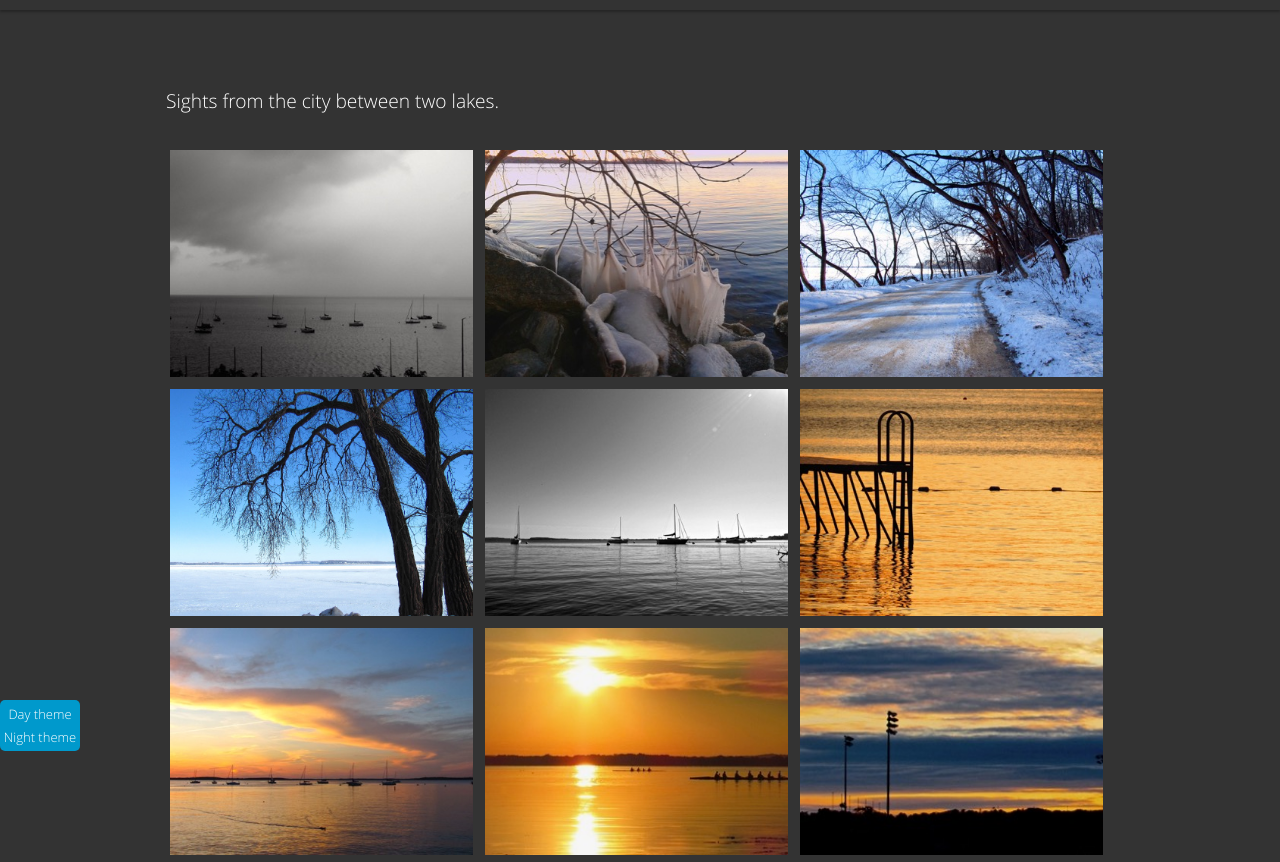
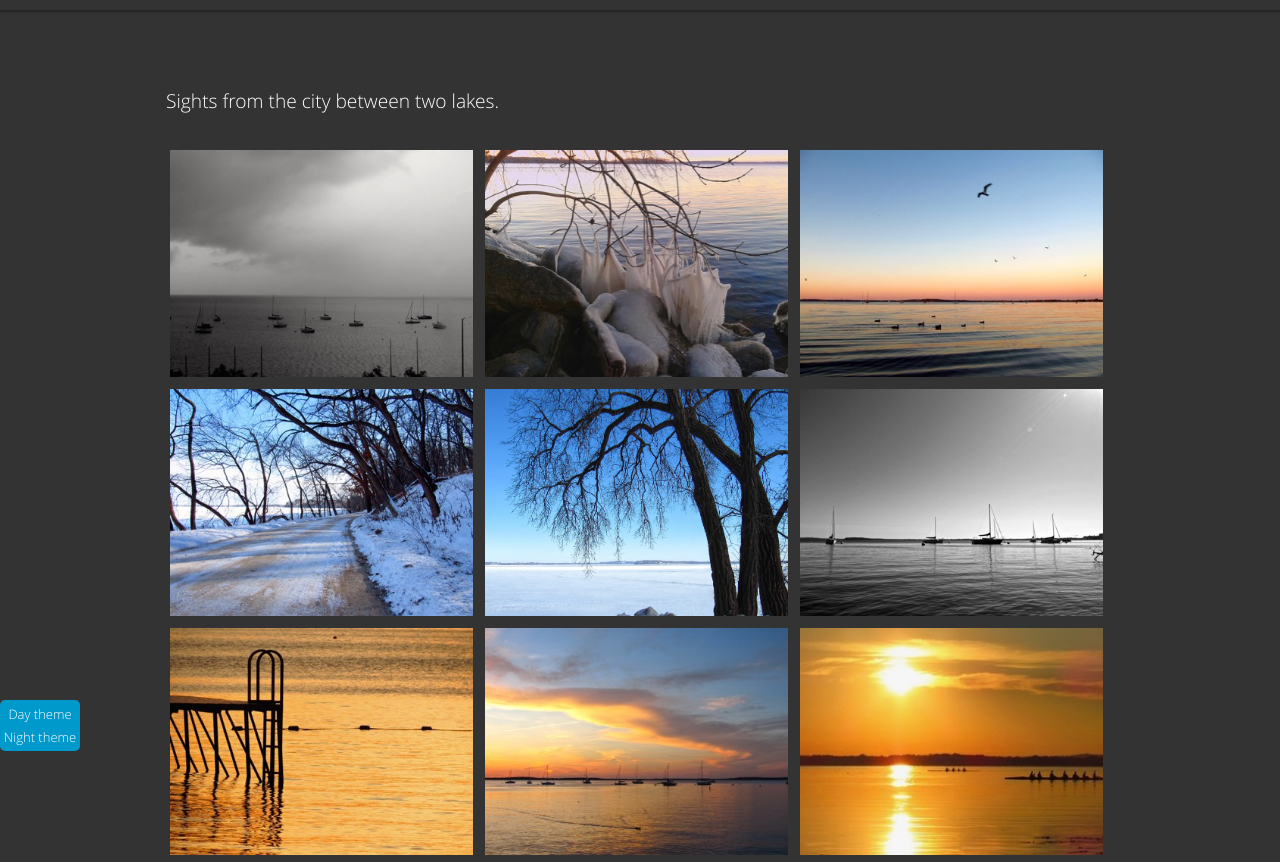
Before and after one commit to heikalb/hb, a plain HTML site: page madison.html in a window 1280 px wide. Shown: the part 49-911 px from the top of the page. Drawn offline with Linux system fonts and the light colour scheme.

Commit message:
added image

```diff
--- a/madison.html
+++ b/madison.html
@@ -52,12 +52,13 @@
         <section class = "thumbnail-gallery thumbnail-gallery-js-enabled" data-featherlight-gallery data-featherlight-filter="a">
             <a href="photography_images/IMG_3662.jpg" class="gallery"><img class="main madison landscape" src="photography_thumbnails/IMG_3662.jpg" alt="Lake wrath - August, 21, 2014 - Madison, WI, USA"></a>
             <a href="photography_images/2013-11-24-16.21.18.jpg" class="gallery"><img class="main madison landscape" src="photography_thumbnails/2013-11-24-16.21.18.jpg" alt="The grasp of fall - November 2012 - Madison, WI, USA"></a>
-            <a href="photography_images/IMG_0468.jpg" class="gallery"><img class="main madison landscape" src="photography_thumbnails/IMG_0468.jpg" alt="The march of winter - January 10, 2015 - Madison, WI, USA"></a>
-            <a href="photography_images/IMG_0961.jpg" class="gallery"><img class="main madison portrait" src="photography_thumbnails/IMG_0961.jpg" alt="Lake Mendota - March 8, 2015 - Madison, WI, USA"></a>
+            <a href="photography_images/IMG_4873.jpg" class="gallery"><img class="main madison landscape" src="photography_thumbnails/IMG_4873.jpg" alt="Goodbye, day - October 11, 2014 - Madison, WI, USA"></a>
+            <a href="photography_images/IMG_0468.jpg" class="gallery"><img class="main madison landscape" data-src="photography_thumbnails/IMG_0468.jpg" alt="The march of winter - January 10, 2015 - Madison, WI, USA"></a>
+            <a href="photography_images/IMG_0961.jpg" class="gallery"><img class="main madison portrait" data-src="photography_thumbnails/IMG_0961.jpg" alt="Lake Mendota - March 8, 2015 - Madison, WI, USA"></a>
             <a href="photography_images/IMG_6891.jpg" class="gallery"><img class="main madison landscape" data-src="photography_thumbnails/IMG_6891.jpg" alt="Sailboats on Lake Mendota - May 23, 2015 - Madison, WI, USA"></a>
             <a href="photography_images/IMG_7380.jpg" class="gallery"><img class="main madison landscape" data-src="photography_thumbnails/IMG_7380.jpg" alt="Lava pier - June 2, 2015 - Madison, WI, USA"></a>
             <a href="photography_images/IMG_7394.jpg" class="gallery"><img class="main madison landscape" data-src="photography_thumbnails/IMG_7394.jpg" alt="Summer passage - June 2, 2015 - Madison, WI, USA"></a>
-			<a href="photography_images/IMG_9245.jpg" class="gallery"><img class="main other landscape" src="photography_thumbnails/IMG_9245.jpg" alt="Sunrise practice - July 22, 2015 - Madison, WI, USA"></a>
+			<a href="photography_images/IMG_9245.jpg" class="gallery"><img class="main other landscape" data-src="photography_thumbnails/IMG_9245.jpg" alt="Sunrise practice - July 22, 2015 - Madison, WI, USA"></a>
             <a href="photography_images/IMG_1399.jpg" class="gallery"><img class="main madison landscape" data-src="photography_thumbnails/IMG_1399.jpg" alt="Dusk tide - September 9, 2015 - Madison, WI, USA"></a>
             <a href="photography_images/IMG_3397.jpg" class="gallery"><img class="main madison portrait" data-src="photography_thumbnails/IMG_3397.jpg" alt="Autumn descending - October 25, 2015 - Madison, WI, USA"></a>
             <a href="photography_images/IMG_3860.jpg" class="gallery"><img class="main madison portrait" data-src="photography_thumbnails/IMG_3860.jpg" alt="A seat with dusk- November 15, 2015 - Madison, WI, USA"></a>
@@ -65,7 +66,6 @@
             <a href="photography_images/IMG_0770.jpg" class="gallery"><img class="main madison landscape" data-src="photography_thumbnails/IMG_0770.jpg" alt="Lake Wingra dam - January 12, 2016 - Madison, WI, USA"></a>
             <a href="photography_images/IMG_1832.jpg" class="gallery"><img class="main madison landscape" data-src="photography_thumbnails/IMG_1832.jpg" alt="Vilas lagoon - March 11, 2016 - Madison, WI, USA"></a>
             <a href="photography_images/IMG_5132.jpg" class="gallery"><img class="main madison landscape" data-src="photography_thumbnails/IMG_5132.jpg" alt="Guests of the dusk - May 5, 2016 - Madison, WI, USA"></a>
-            <a href="photography_images/IMG_6118.jpg" class="gallery"><img class="main madison landscape" data-src="photography_thumbnails/IMG_6118.jpg" alt="By the legs of heaven - May 27, 2016 - Madison, WI, USA"></a>
             <a href="photography_images/IMG_6205.jpg" class="gallery"><img class="main madison landscape" data-src="photography_thumbnails/IMG_6205.jpg" alt="Wisconsin State Capitol - May 27, 2016 - Madison, WI, USA"></a>
             <a href="photography_images/IMG_6360.jpg" class="gallery"><img  class="main madison landscape" data-src="photography_thumbnails/IMG_6360.jpg" alt="Memorial Union pier - May 29, 2016 - Madison, WI, USA"></a>
         </section>
@@ -76,12 +76,13 @@
 			<section class = "thumbnail-gallery" data-featherlight-gallery data-featherlight-filter="a">
                 <a href="photography_images/IMG_3662.jpg" class="gallery"><img class="main madison landscape" src="photography_thumbnails/IMG_3662.jpg" alt="Lake wrath - August, 21, 2014 - Madison, WI, USA"></a>
                 <a href="photography_images/2013-11-24-16.21.18.jpg" class="gallery"><img class="main madison landscape" src="photography_thumbnails/2013-11-24-16.21.18.jpg" alt="The grasp of fall - November 2012 - Madison, WI, USA"></a>
+                <a href="photography_images/IMG_4873.jpg" class="gallery"><img class="main madison landscape" src="photography_thumbnails/IMG_4873.jpg" alt="Goodbye, day - October 11, 2014 - Madison, WI, USA"></a>
                 <a href="photography_images/IMG_0468.jpg" class="gallery"><img class="main madison landscape" src="photography_thumbnails/IMG_0468.jpg" alt="The march of winter - January 10, 2015 - Madison, WI, USA"></a>
                 <a href="photography_images/IMG_0961.jpg" class="gallery"><img class="main madison portrait" src="photography_thumbnails/IMG_0961.jpg" alt="Lake Mendota - March 8, 2015 - Madison, WI, USA"></a>
                 <a href="photography_images/IMG_6891.jpg" class="gallery"><img class="main madison landscape" src="photography_thumbnails/IMG_6891.jpg" alt="Sailboats on Lake Mendota - May 23, 2015 - Madison, WI, USA"></a>
                 <a href="photography_images/IMG_7380.jpg" class="gallery"><img class="main madison landscape" src="photography_thumbnails/IMG_7380.jpg" alt="Lava pier - June 2, 2015 - Madison, WI, USA"></a>
                 <a href="photography_images/IMG_7394.jpg" class="gallery"><img class="main madison landscape" src="photography_thumbnails/IMG_7394.jpg" alt="Summer passage - June 2, 2015 - Madison, WI, USA"></a>
-                <a href="photography_images/IMG_9245.jpg" class="gallery"><img class="main other landscape" src="photography_thumbnails/IMG_9245.jpg" alt="Sunrise practice - July 22, 2015 - Madison, WI, USA"></a>
+                <a href="photography_images/IMG_9245.jpg" class="gallery"><img class="main madison landscape" src="photography_thumbnails/IMG_9245.jpg" alt="Sunrise practice - July 22, 2015 - Madison, WI, USA"></a>
                 <a href="photography_images/IMG_1399.jpg" class="gallery"><img class="main madison landscape" src="photography_thumbnails/IMG_1399.jpg" alt="Dusk tide - September 9, 2015 - Madison, WI, USA"></a>
                 <a href="photography_images/IMG_3397.jpg" class="gallery"><img class="main madison portrait" src="photography_thumbnails/IMG_3397.jpg" alt="Autumn descending - October 25, 2015 - Madison, WI, USA"></a>
                 <a href="photography_images/IMG_3860.jpg" class="gallery"><img class="main madison portrait" src="photography_thumbnails/IMG_3860.jpg" alt="A seat with dusk- November 15, 2015 - Madison, WI, USA"></a>
@@ -89,9 +90,8 @@
                 <a href="photography_images/IMG_0770.jpg" class="gallery"><img class="main madison landscape" src="photography_thumbnails/IMG_0770.jpg" alt="Lake Wingra dam - January 12, 2016 - Madison, WI, USA"></a>
                 <a href="photography_images/IMG_1832.jpg" class="gallery"><img class="main madison landscape" src="photography_thumbnails/IMG_1832.jpg" alt="Vilas lagoon - March 11, 2016 - Madison, WI, USA"></a>
                 <a href="photography_images/IMG_5132.jpg" class="gallery"><img class="main madison landscape" src="photography_thumbnails/IMG_5132.jpg" alt="Guests of the dusk - May 5, 2016 - Madison, WI, USA"></a>
-                <a href="photography_images/IMG_6118.jpg" class="gallery"><img class="main madison landscape" src="photography_thumbnails/IMG_6118.jpg" alt="By the legs of heaven - May 27, 2016 - Madison, WI, USA"></a>
                 <a href="photography_images/IMG_6205.jpg" class="gallery"><img class="main madison landscape" src="photography_thumbnails/IMG_6205.jpg" alt="Wisconsin State Capitol - May 27, 2016 - Madison, WI, USA"></a>
-                <a href="photography_images/IMG_6360.jpg" class="gallery"><img  class="main madison landscape" src="photography_thumbnails/IMG_6360.jpg" alt="Memorial Union pier - May 29, 2016 - Madison, WI, USA"></a>
+                <a href="photography_images/IMG_6360.jpg" class="gallery"><img class="main madison landscape" src="photography_thumbnails/IMG_6360.jpg" alt="Memorial Union pier - May 29, 2016 - Madison, WI, USA"></a>
             </section>
 		</noscript>
 
@@ -140,19 +140,19 @@
         <!--Share button-->
 		<!--div class = 'sharer'>
 			<div class = 'share-sites'>
-				<!-- Facebook>
+				<! Facebook>
 				<a href="http://www.facebook.com/sharer.php?u=heikalb.com" target="_blank">
 					<img src = "sharer-logos/facebook.svg"/>
 				</a>
-				<!-- Google+>
+				<! Google+>
 				<a href="https://plus.google.com/share?url=heikalb.com" target="_blank">
 					<img src = "sharer-logos/googlePlus.svg"/>
 				</a>
-				<!-- Twitter>
+				<! Twitter>
 				<a href="https://twitter.com/intent/tweet?text=Heikal B Photography: http://heikalb.com" target="_blank">
 					<img src = "sharer-logos/twitter.svg"/>
 				</a>
-				<!-- Email>
+				<! Email>
 				<a href="mailto:?Subject=Photography website you might like&body=Heikal B Photography: http://heikalb.com">
 					<img src = "sharer-logos/email.svg"/>
 				</a>
```
